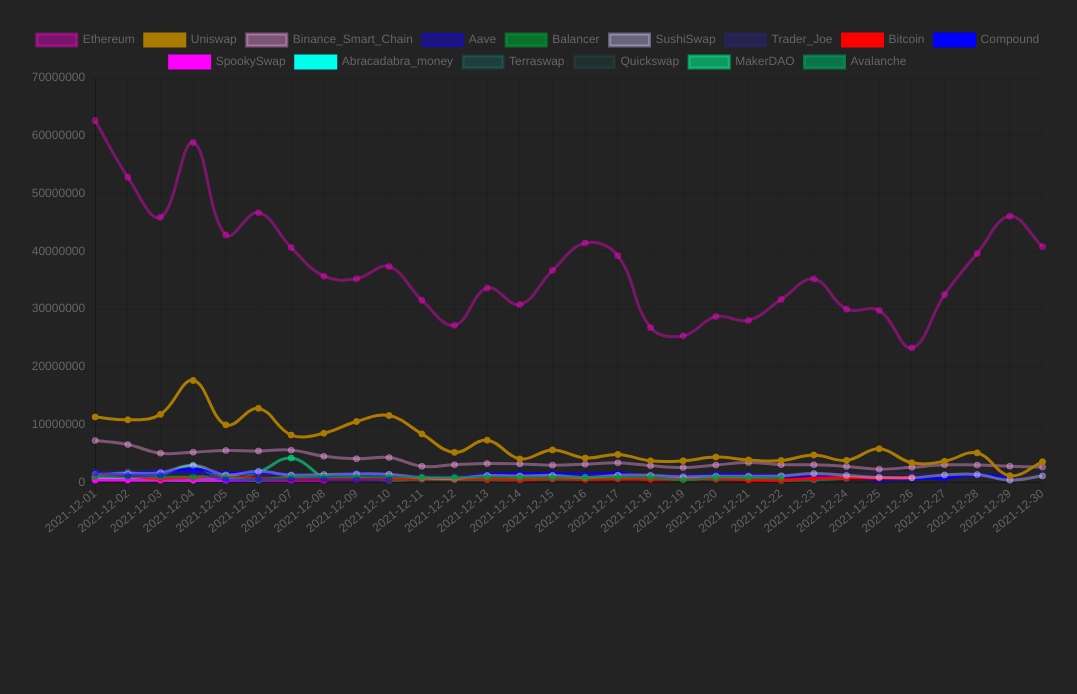
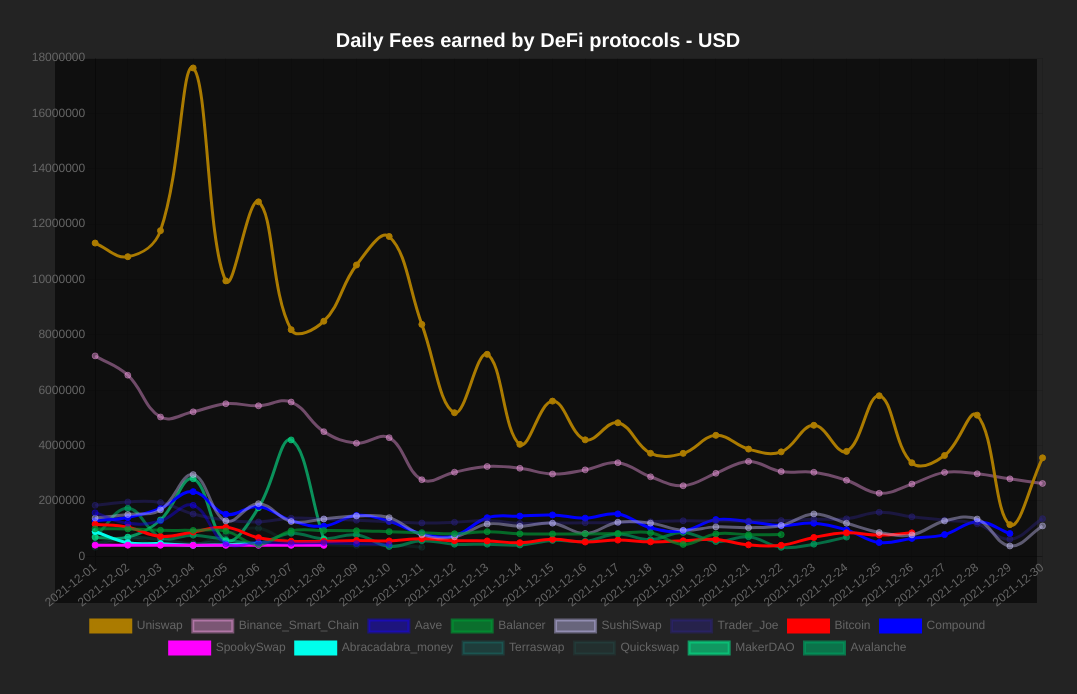
Before and after one commit to EnriqueGS88/protocols_fees_chart, a website: page chart.html in a window 1280 px wide. Shown: the whole page, without its empty margins (102-1179 px from the left). Drawn offline with nearby package versions, Linux system fonts and the light colour scheme.

Commit message:
updated chart format

```diff
--- a/chart.html
+++ b/chart.html
@@ -10,7 +10,7 @@
     <canvas id="myChart"></canvas>
 </div>
 
-<script src='./chartJS_input/line_script.js'></script>
+<script src='./chartJS_input/sample_line_script.js'></script>
 
 </body>
 </body>
--- a/chartJS_input/sample_line_script.js
+++ b/chartJS_input/sample_line_script.js
@@ -403,36 +403,82 @@ let dataQuickswap = jsonFile.quickswapData.map( e => {
 
 // Define colors for all series
 
-const EthereumColor = 'rgb(215, 31, 126)';
-const UniswapColor = 'rgb(215, 31, 126)';
-const Binance_Smart_ChainColor = 'rgb(215, 31, 126)';
-const AaveColor = 'rgb(215, 31, 126)';
-const BalancerColor = 'rgb(215, 31, 126)';
-const SushiSwapColor = 'rgb(215, 31, 126)';
-const Trader_JoeColor = 'rgb(215, 31, 126)';
-const BitcoinColor = 'rgb(215, 31, 126)';
-const CompoundColor = 'rgb(215, 31, 126)';
-const SpookySwapColor = 'rgb(215, 31, 126)';
-const Abracadabra_moneyColor = 'rgb(215, 31, 126)';
-const TerraswapColor = 'rgb(215, 31, 126)';
-const QuickswapColor = 'rgb(215, 31, 126)';
-const MakerDAOColor = 'rgb(215, 31, 126)';
-const AvalancheColor = 'rgb(215, 31, 126)';
+// const EthereumColor = 'rgba(247, 5, 207, 0.41)';
+const UniswapColor = 'rgba(171, 123, 0, 1)';
+const Binance_Smart_ChainColor = 'rgba(249, 161, 234, 0.41)';
+const AaveColor = 'rgba(23, 0, 255, 0.41)';
+const BalancerColor = 'rgba(0, 149, 51, 0.67)';
+const SushiSwapColor = 'rgba(203, 198, 252, 0.41)';
+const Trader_JoeColor = 'rgba(44, 35, 135, 0.41)';
+const BitcoinColor = 'rgba(255, 0, 0, 1)';
+const CompoundColor = 'rgba(0, 0, 255, 1)';
+const SpookySwapColor = 'rgba(255, 0, 255, 1)';
+const Abracadabra_moneyColor = 'rgba(0, 255, 236, 1)';
+const TerraswapColor = 'rgba(0, 255, 236, 0.12)';
+const QuickswapColor = 'rgba(35, 139, 132, 0.12)';
+const MakerDAOColor = 'rgba(8, 210, 128, 0.67)';
+const AvalancheColor = 'rgba(0, 156, 94, 0.67)';
+
+const chartBackground = {
+  id: 'custom_canvas_background_color',
+  beforeDraw: (chart) => {
+    const ctx = chart.canvas.getContext('2d');
+    ctx.save();
+    ctx.globalCompositeOperation = 'destination-over';
+    ctx.fillStyle = 'rgb(15,15,15)';
+    ctx.fillRect( 29, 35, chart.width-42, chart.height-96 );
+    ctx.restore();
+  }
+};
+
+
+var options = {
+  title: {
+    text: 'Daily Fees earned by DeFi protocols - USD',
+    display: true,
+    position: 'top',
+    fontColor: 'white',
+    fontStyle: 'bold',
+    fontSize: 20,
+    padding: 5,
+  },
+  legend: {
+    display: true,
+    position: 'bottom'
+  },
+  maintainAspectRatio: false,
+  scales:{
+    y: {
+      stacked: true,
+      grid: {
+        display: true,
+        color: 'rgba(255,99,132,0.2)'
+      },
+    x: {
+      grid: {
+        display: false
+        }
+      }
+    }
+  }
+}
 
 var ctx = document.getElementById('myChart').getContext('2d');
 var config = {
   type: 'line',
+  options: options,
+  plugins: [chartBackground],
   data: {
       labels: labels,
       datasets:
       [
-          {
-            label: "Ethereum",
-            backgroundColor: EthereumColor,
-            borderColor: EthereumColor,
-            fill: false,
-            data: dataEthereum,
-          },
+        // {
+        //   label: "Ethereum",
+        //   backgroundColor: EthereumColor,
+        //   borderColor: EthereumColor,
+        //   fill: false,
+        //   data: dataEthereum,
+        // },
         {
           label: "Uniswap",
           backgroundColor: UniswapColor,
```
Lines whose indentation alone changed are shown as unchanged.
